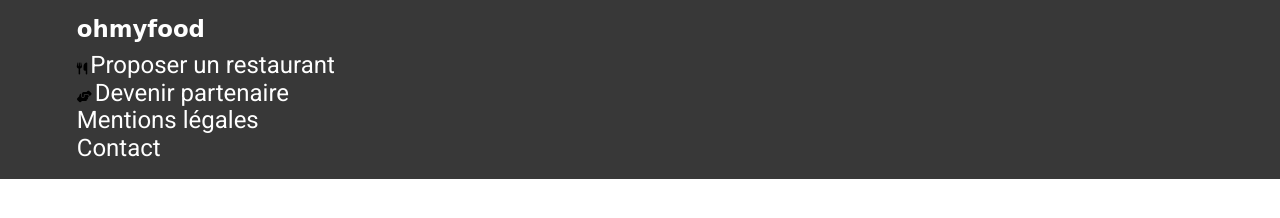
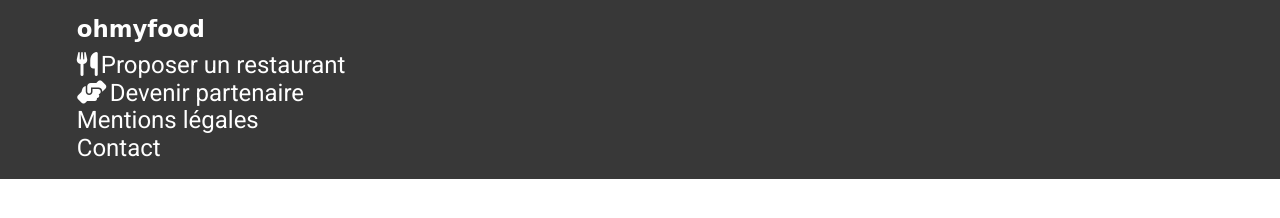
Before and after one commit to amlfr/P3_ohmyfood, a website: page index.html in a window 1280 px wide. Drawn offline with Linux system fonts and the light colour scheme; a web font is replaced by a local one.

Commit message:
New file tree layout

```diff
--- a/index.html
+++ b/index.html
@@ -13,7 +13,7 @@
     <!--Fontawesome-->
     <script src="https://kit.fontawesome.com/eed4d210e7.js" crossorigin="anonymous"></script>
     <!--Css stylesheets-->
-    <link rel="stylesheet" href="./css/main.css">
+    <link rel="stylesheet" href="./css/prefixed/styles.css">
 </head>
 <body>
 
@@ -21,11 +21,11 @@
     <footer class="footer">
         <h2 class="footer__heading brand-logo">ohmyfood</h2>
         <div>
-            <i class="fa-solid fa-utensils"></i>
+            <i class="fa-solid fa-utensils footer__icon"></i>
             <a href="#" class="footer__link">Proposer un restaurant</a>
         </div>
         <div>
-            <i class="fa-solid fa-handshake-angle"></i>
+            <i class="fa-solid fa-handshake-angle footer__icon"></i>
             <a href="#" class="footer__link">Devenir partenaire</a>
         </div>
         <a href="#" class="footer__link">Mentions légales</a>
--- a/package.json
+++ b/package.json
@@ -4,8 +4,8 @@
   "description": "",
   "main": "index.js",
   "scripts": {
-    "sass": "sass --watch ./sass/main.scss:./public/css/style.css",
-    "prefix": "postcss ./css/main.css --use autoprefixer -d ./css"
+    "sass": "sass --no-source-map --watch ./sass/main.scss:./css/styles.css --style compressed",
+    "prefix": "postcss ./css/styles.css --use autoprefixer -d ./css/prefixed"
   },
   "repository": {
     "type": "git",
--- a/css/layout/_footer.scss
+++ b/sass/layout/_footer.scss
@@ -12,6 +12,10 @@
         margin: 0 0 10px;
         color: white;
     }
+    &__icon {
+        color: white;
+        font-size: 2rem;
+    }
     &__link {
         color: white;
         font-size: 2rem;
```
Also changed, not shown: css/main.css (deleted), css/prefixed/styles.css (added), css/styles.css (added), sass/base/_base.scss (renamed from css/base/_base.scss), sass/main.scss (renamed from css/main.scss), sass/utils/_mixins.scss (added), sass/utils/_variables.scss (renamed from css/utils/_variables.scss), sass/vendors/_normalize.scss (renamed from css/vendors/_normalize.scss).
